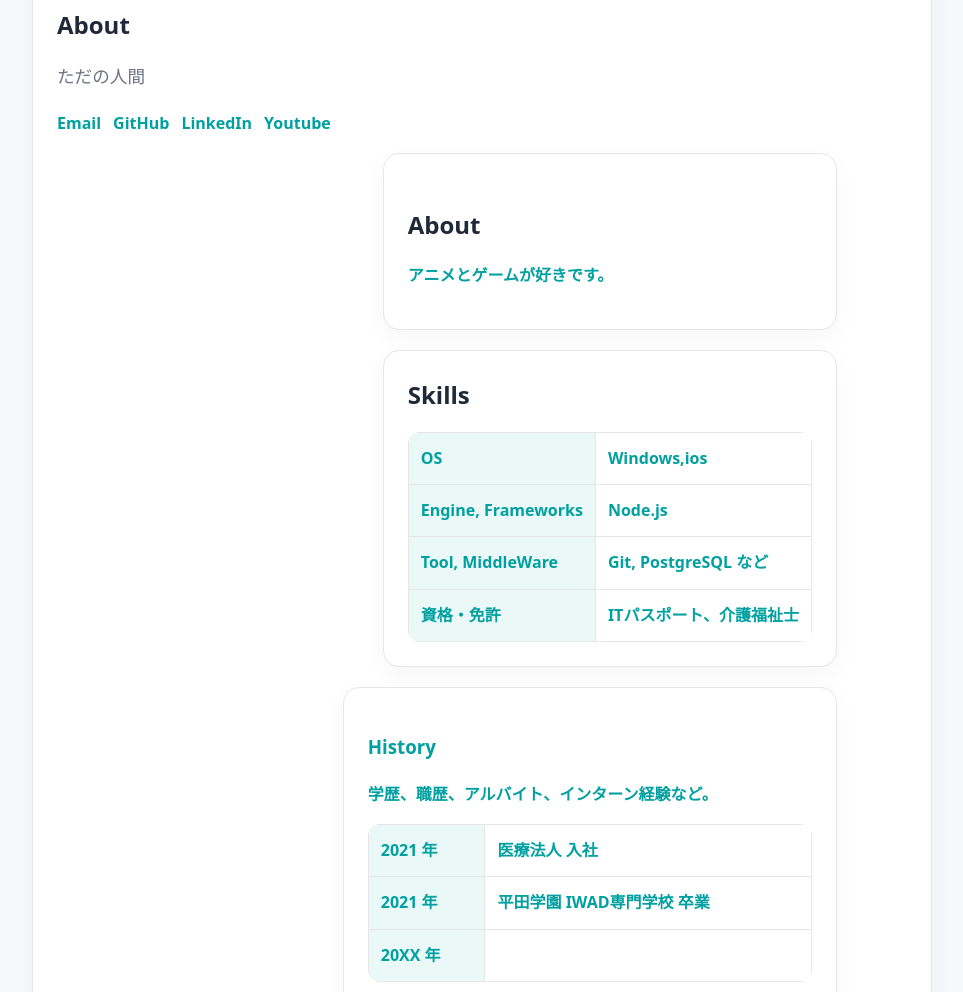
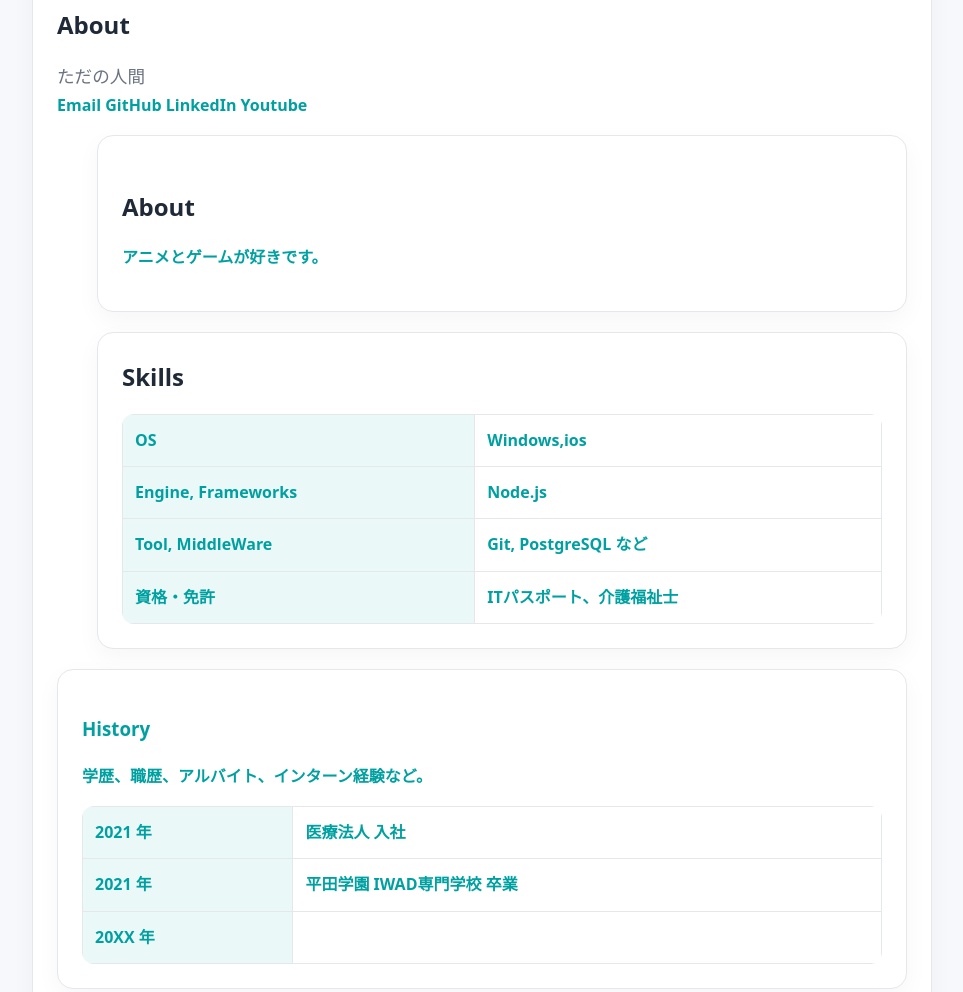
Before and after one commit to Kaishido123/Portfolio, a plain HTML site: page index.html in a window 1280 px wide. Shown: the part 554-1546 px from the top of the page, without its empty margins (158-1121 px from the left). Drawn offline with Linux system fonts and the light colour scheme.

Commit message:
Update index.html

```diff
--- a/index.html
+++ b/index.html
@@ -15,7 +15,7 @@
     <img src="pixlr-image-generator-670d5e4129b7f9cb7aed550c.png" width=400 height=400>
     <h2>About</h2>
       <p class="lead">ただの人間</p>
-      <div class="links">
+      <div>
         <a href="joshijimmy@icloud.com">Email</a>
         <a href="https://github.com/kaishido123">GitHub</a>
         <a href="https://www.linkedin.com/">LinkedIn</a>
```
